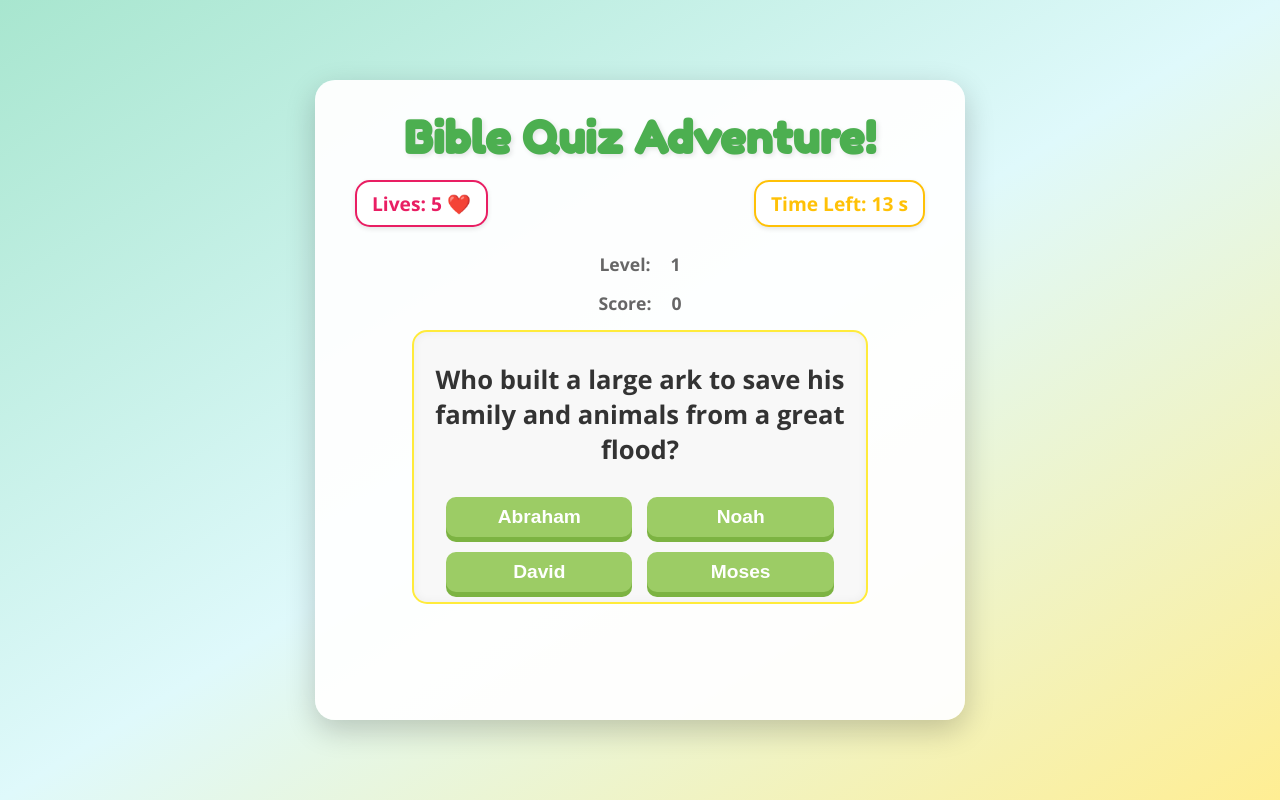
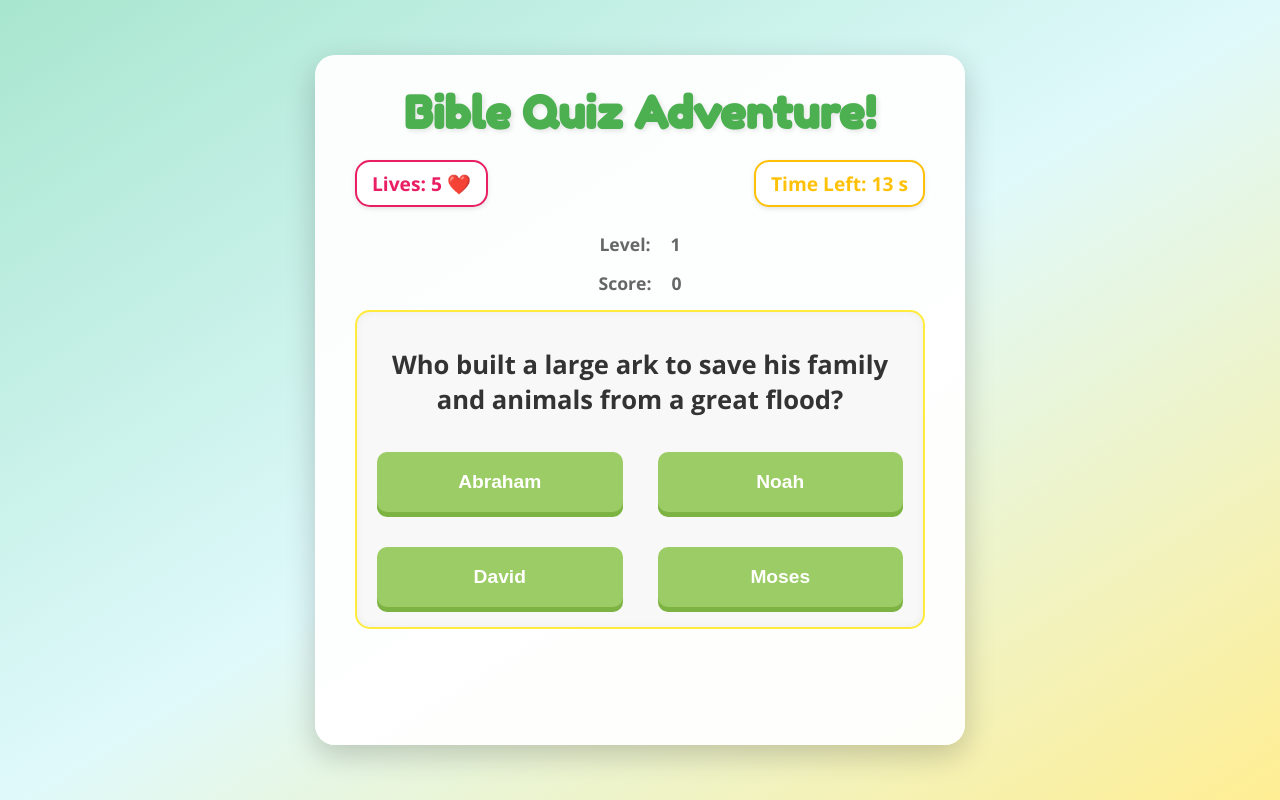
Before and after one commit to AlbertMensah/Biblequizapp, a plain HTML site: page index.html in a window 1280 px wide. Both pictures are taken after a click on the button "Normal". Drawn offline with nearby package versions, Linux system fonts and the light colour scheme.

Commit message:
Update style.css

```diff
--- a/style.css
+++ b/style.css
@@ -38,7 +38,7 @@ header {
     justify-content: space-between; /* Space out lives and timer */
     align-items: center;
     flex-wrap: wrap; /* Allow wrapping on small screens */
-    gap: 5px; /* Space between items if they wrap */
+    gap: 10px; /* Space between items if they wrap */
 }
 
 h1 {
@@ -75,7 +75,7 @@ h1 {
 
 /* Game Screen Specifics */
 main#game-screen {
-    width: 80%; /* Ensure main takes full width */
+    width: 100%; /* Ensure main takes full width */
     flex-grow: 1; /* Allows main content to grow and fill available space */
     display: flex;
     flex-direction: column;
@@ -96,7 +96,7 @@ main#game-screen {
     background-color: #F8F8F8;
     border: 2px solid #FFEB3B; /* Light yellow border */
     border-radius: 15px;
-    padding: 5px;
+    padding: 10px;
     margin-bottom: 5px;
     min-height: 160px; /* Ensure a consistent height for questions */
     display: flex;
@@ -116,8 +116,8 @@ main#game-screen {
 .options-grid {
     display: grid;
     grid-template-columns: 1fr 1fr; /* Two columns */
-    gap: 5px;
-    width: 90%;
+    gap: 15px;
+    width: 100%;
 }
 
 .option-btn {
@@ -131,7 +131,7 @@ main#game-screen {
     cursor: pointer;
     transition: background-color 0.2s ease, transform 0.1s ease, box-shadow 0.2s ease;
     box-shadow: 0 5px 0 #7CB342; /* Darker green for a "pressed" effect */
-    min-height: 40px; /* Ensure buttons have a minimum height */
+    min-height: 60px; /* Ensure buttons have a minimum height */
     display: flex; /* Use flexbox to center text vertically */
     justify-content: center;
     align-items: center;
@@ -178,7 +178,7 @@ button {
     font-weight: bold;
     cursor: pointer;
     transition: background-color 0.2s ease, transform 0.1s ease;
-    margin: 5px; /* Space between buttons */
+    margin: 10px; /* Space between buttons */
     box-shadow: 0 4px 0 #388E3C;
     min-width: 150px; /* Ensure minimum width for consistency */
 }
@@ -237,7 +237,7 @@ button:active {
     padding: 20px;
     box-sizing: border-box;
     z-index: 10; /* Ensure screens are on top */
-    gap: 5px; /* Space between elements within screens */
+    gap: 20px; /* Space between elements within screens */
 }
 
 .hidden {
@@ -249,12 +249,12 @@ button:active {
     font-family: 'Fredoka One', cursive;
     font-size: 3em; /* Larger for impact */
     color: #4CAF50;
-    margin-bottom: 4px;
+    margin-bottom: 10px;
 }
 #start-screen p {
     font-size: 1.5em;
     color: #555;
-    margin-bottom: 10px;
+    margin-bottom: 30px;
 }
 
 /* Game Over and Level Complete Screen Specifics */
```
